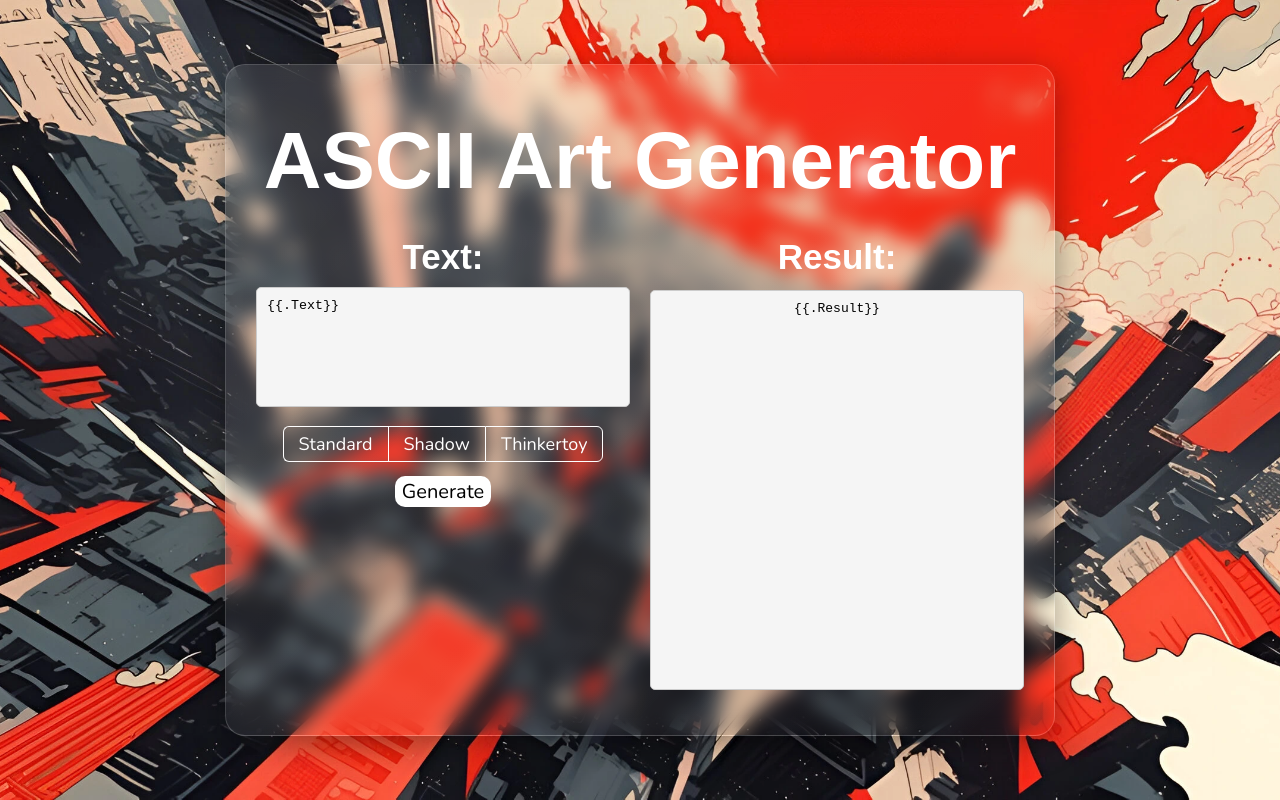
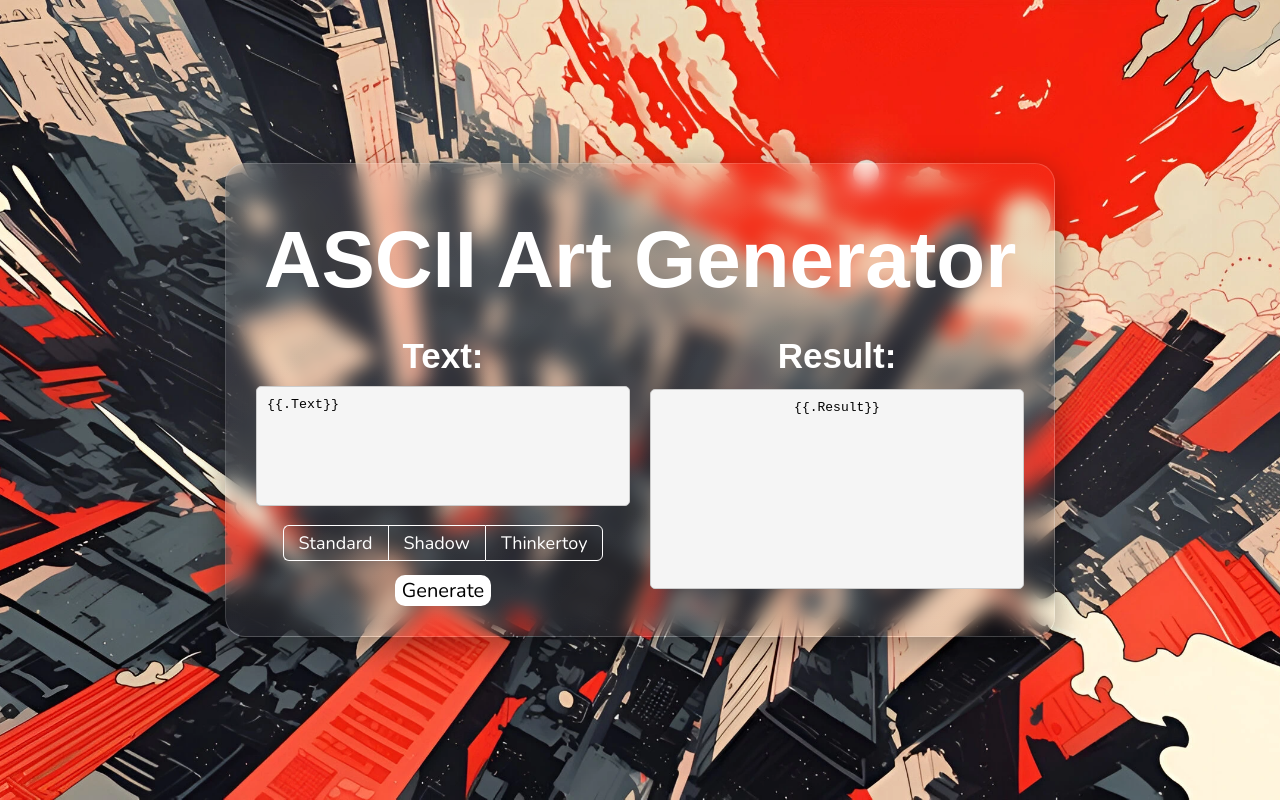
Before and after one commit to heysaleme/ascii-art-web, a plain HTML site: page static/index.html in a window 1280 px wide. Drawn offline with nearby package versions, Linux system fonts and the light colour scheme; a web font is replaced by a local one.

Commit message:
fixed result container height

```diff
--- a/style/styles.css
+++ b/style/styles.css
@@ -93,16 +93,14 @@ pre {
 textarea {
     resize: none;
     min-height: 120px;
-    /* можно подстроить */
     max-height: 120px;
     height: 120px;
 }
 
 pre {
-    min-height: 400px;
-    /* можно подстроить */
-    max-height: 400px;
-    height: 400px;
+    min-height: 200px;
+    max-height: 200px;
+    height: 200px;
 }
 
 button {
```
